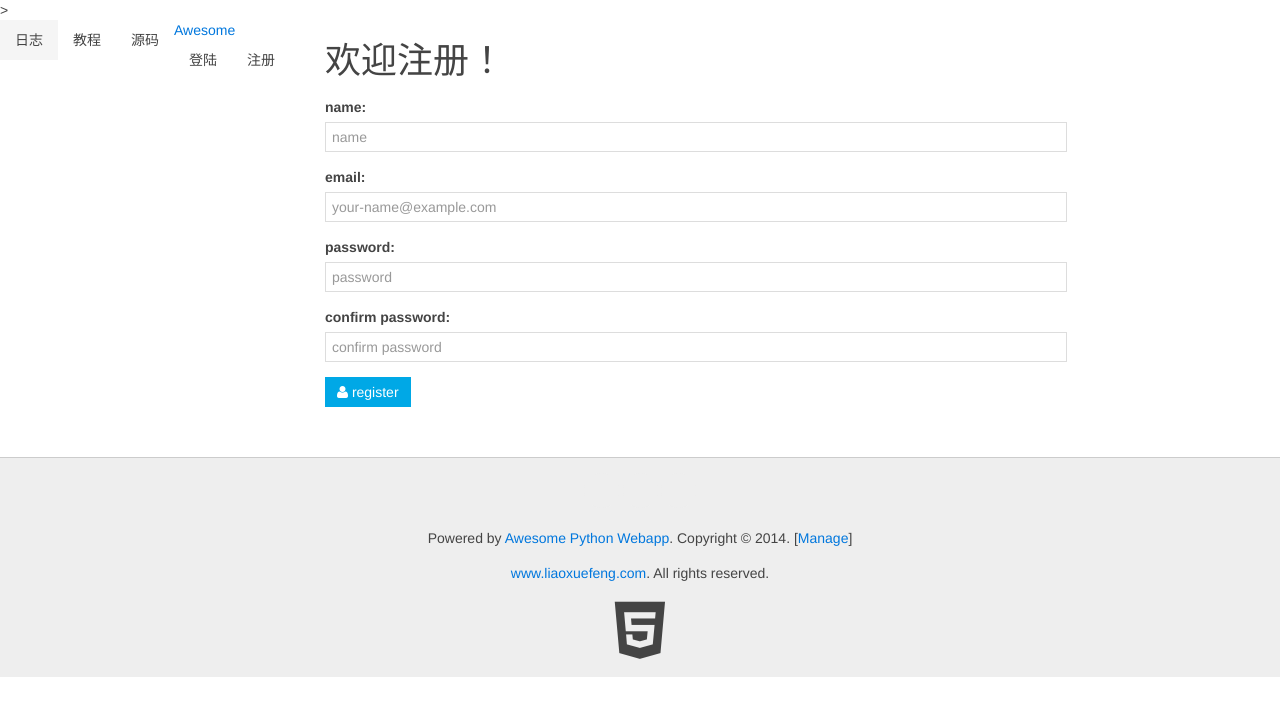
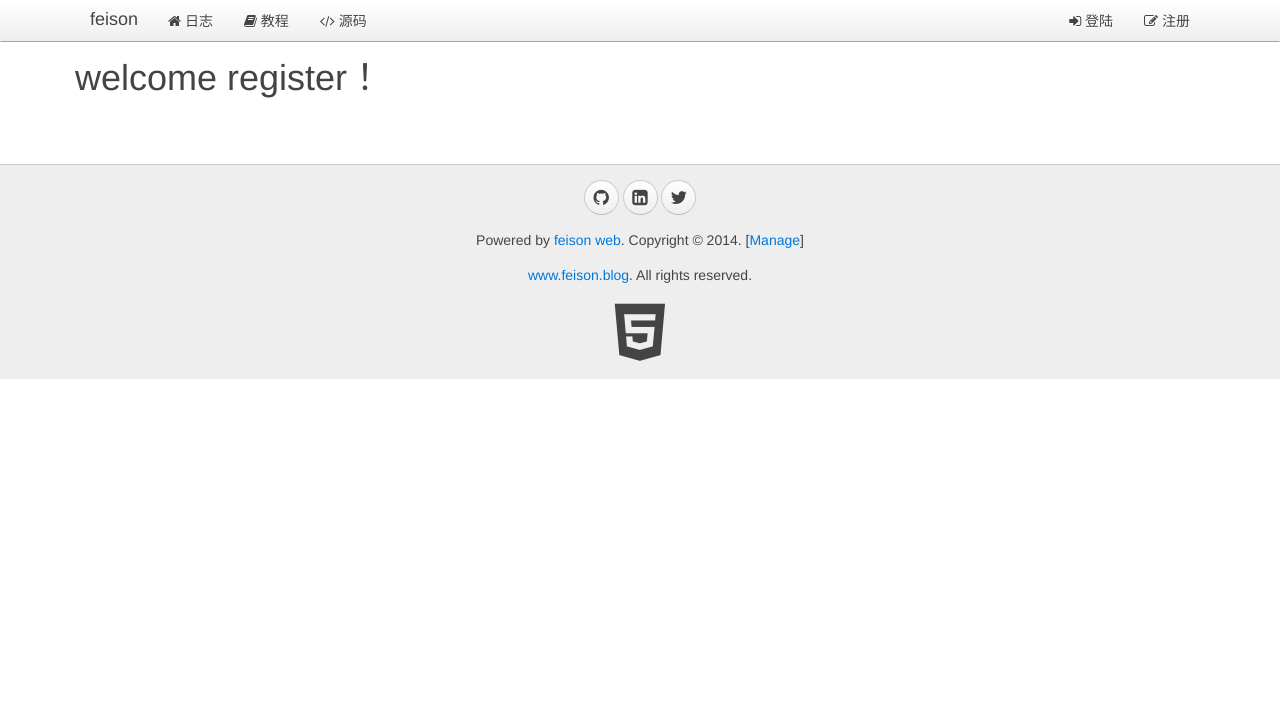
Before and after one commit to feisonzl/blogs, a Python web app: template templates/register.html in a window 1280 px wide. Shown: the top 716 px of the page. Run offline with Jinja, Linux system fonts and the light colour scheme; the template is opened without the code that fills it, so the values that code supplies are empty.

Commit message:
1.modify page support uikit version 2.25.0

```diff
--- a/blogmonitor.py
+++ b/blogmonitor.py
@@ -54,7 +54,7 @@ def start_watch(path, callback):
 	observer.join()
 
 if __name__ == '__main__':
-	argv = sys.argv[0]
+	argv = sys.argv[1:]
 	if not argv:
 		print('Usage: ./blogmonitor your-script.py')
 		exit(0)
--- a/page.py
+++ b/page.py
@@ -17,7 +17,6 @@ class Page(object):
 		self.has_previous = self.page_index > 1
 
 	def __str__(self):
-		return 'item_count:%s, page_count:%s, page_index:%s, page_size:%s, offset:%s, limit:%s' %
-			(self.item_count, self.page_count, self.page_index, self.page_size, self.offset, self.limit)
+		return 'item_count:%s, page_count:%s, page_index:%s, page_size:%s, offset:%s, limit:%s' % (self.item_count, self.page_count, self.page_index, self.page_size, self.offset, self.limit)
 
 	__repr__ = __str__
--- a/templates/__base__.html
+++ b/templates/__base__.html
@@ -4,22 +4,33 @@
     <meta charset="utf-8" />
     <meta name="viewport" content="width=device-width,initial-scale=1">
     {% block meta %}<!-- block meta  -->{% endblock %}
-    <title>{% block title %} ? {% endblock %} - Awesome Python Webapp</title>
-    <link rel="stylesheet" href="/static/css/uikit.min.css">
+    <title>{% block title %} ? {% endblock %} - feison Python Webapp</title>
+    <link rel="stylesheet" href="/static/css/uikit.min.css" />
+
+    <!-- uikit version 2.25 -->
+    <link rel="stylesheet" href="/static/css/uikit.gradient.min.css" />
+    <link rel="stylesheet" href="/static/css/awesome.css" />
+    <script src="/static/js/sticky.min.js"></script>
+    <!-- uikit version 2.25 -->
+
     <script src="/static/js/jquery.min.js"></script>
-    <script src="/static/js/md5.min.js"></script>
     <script src="/static/js/sha1.min.js"></script>
     <script src="/static/js/uikit.min.js"></script>
-    <script src="/static/js/uikit-icons.min.js"></script>
     <script src="/static/js/vue.min.js"></script>
     <script src="/static/js/awesome.js"></script>
+
+    <!-- uikit version 3.0.0
+    <script src="/static/js/uikit-icons.min.js"></script>
+    <script src="/static/js/md5.min.js"></script>
+        uikit version 3.0.0 -->
+
     {% block beforehead %}<!-- before head  -->{% endblock %}
 </head>
 <body>
-    <!--
+    <!-- uikit version 2.25.0 -->
     <nav class="uk-navbar uk-navbar-attached uk-margin-bottom">
         <div class="uk-container uk-container-center">
-            <a href="/" class="uk-navbar-brand">Awesome</a>
+            <a href="/" class="uk-navbar-brand">feison</a>
             <ul class="uk-navbar-nav">
                 <li data-url="blogs"><a href="/"><i class="uk-icon-home"></i> 日志</a></li>
                 <li><a target="_blank" href="#"><i class="uk-icon-book"></i> 教程</a></li>
@@ -44,10 +55,11 @@
             </div>
         </div>
     </nav>
-    -->
+
+    <!-- uikit version 3.0.0
     <nav class="uk-navbar-container" uk-navbar>
         <div class="uk-navbar-left">
-            <a href="/" class="uk-navbar-item uk-logo">Awesome</a>
+            <a href="/" class="uk-navbar-item uk-logo">feison</a>
             <ul class="uk-navbar-nav">
                 <li class="uk-active" data-url="blogs"><a href="/"><i uk-icon="home"></i> 日志</a></li>
                 <li><a target="_blank" href="#"><i uk-icon="book"></i> 教程</a></li>
@@ -60,8 +72,8 @@
                     <li><a href="/register"><i uk-icon="pencil"></i> 注册</a></li>
             </ul>
         </div>
-
     </nav>
+    -->
 
     <div class="uk-container uk-container-center">
         <div class="uk-grid">
@@ -76,12 +88,21 @@
         <div class="uk-container uk-container-center uk-text-center">
             <div class="uk-panel uk-margin-top uk-margin-bottom">
                 <p>
+                    <!-- uikit version 3.0.0
                     <a target="_blank" href="#" class="uk-icon-button" uk-icon="github"></a>
                     <a target="_blank" href="#" class="uk-icon-button" uk-icon="linkedin"></a>
                     <a target="_blank" href="#" class="uk-icon-button" uk-icon="twitter"></a>
+                        uikit version 3.0.0 -->
+
+                    <!-- uikit version 2.25.0 -->
+                    <a target="_blank" href="#" class="uk-icon-button uk-icon-github"></a>
+                    <a target="_blank" href="#" class="uk-icon-button uk-icon-linkedin-square"></a>
+                    <a target="_blank" href="#" class="uk-icon-button uk-icon-twitter"></a>
+                    <!-- uikit version 2.25.0 -->
+
                 </p>
-                <p>Powered by <a href="#">Awesome Python Webapp</a>. Copyright &copy; 2014. [<a href="/manage/" target="_blank">Manage</a>]</p>
-                <p><a href="http://www.liaoxuefeng.com/" target="_blank">www.liaoxuefeng.com</a>. All rights reserved.</p>
+                <p>Powered by <a href="#">feison web</a>. Copyright &copy; 2014. [<a href="/manage/" target="_blank">Manage</a>]</p>
+                <p><a href="http://feison.blog" target="_blank">www.feison.blog</a>. All rights reserved.</p>
                 <a target="_blank" href="#"><i class="uk-icon-html5" style="font-size:64px; color: #444;"></i></a>
             </div>
         </div>
--- a/templates/register.html
+++ b/templates/register.html
@@ -6,7 +6,7 @@
 <script>
 	function validateEmail(email){
 		var re = /^[a-z0-9\.\-\_]+\@[a-z0-9\-\_]+(\.[a-z0-9\-\_]+){1,4}$/;
-		return re.test(email.toLowCase());
+		return re.test(email.toLowerCase());
 	}
 
 	$(function (){
@@ -18,7 +18,7 @@
 				password1:'',
 				password2:''
 			},
-			method:{
+			methods:{
 				submit:function (event){
 					event.preventDefault();
 					var $form=$('#vm');
@@ -38,7 +38,7 @@
 					$form.postJSON('/api/users',{
 						name:this.name.trim(),
 						email:email,
-						password:CryptoJS.SHA1(email+':'+password1).toString()
+						passwd:CryptoJS.SHA1(email+':'+this.password1).toString()
 					},function(err,r){
 						if(err){
 							return $form.showFormError(err);
@@ -48,16 +48,16 @@
 				}
 			}
 		});
-		return $('#vm').show();
+		$('#vm').show();
 	});
 
-</script>>
+</script>
 
 {% endblock %}
 
 {% block content %}
     <div class="uk-width-2-3">
-        <h1>欢迎注册！</h1>
+        <h1>welcome register！</h1>
         <form id="vm" v-on="submit: submit" class="uk-form uk-form-stacked">
             <div class="uk-alert uk-alert-danger uk-hidden"></div>
             <div class="uk-form-row">
@@ -66,6 +66,7 @@
                     <input v-model="name" type="text" maxlength="50" placeholder="name" class="uk-width-1-1">
                 </div>
             </div>
+            <!--
             <div class="uk-form-row">
                 <label class="uk-form-label">email:</label>
                 <div class="uk-form-controls">
@@ -87,6 +88,7 @@
             <div class="uk-form-row">
                 <button type="submit" class="uk-button uk-button-primary"><i class="uk-icon-user"></i> register</button>
             </div>
+            -->
         </form>
     </div>
 {% endblock %}
```
Also changed, not shown: templates/signin.html (+8 -5 lines).
